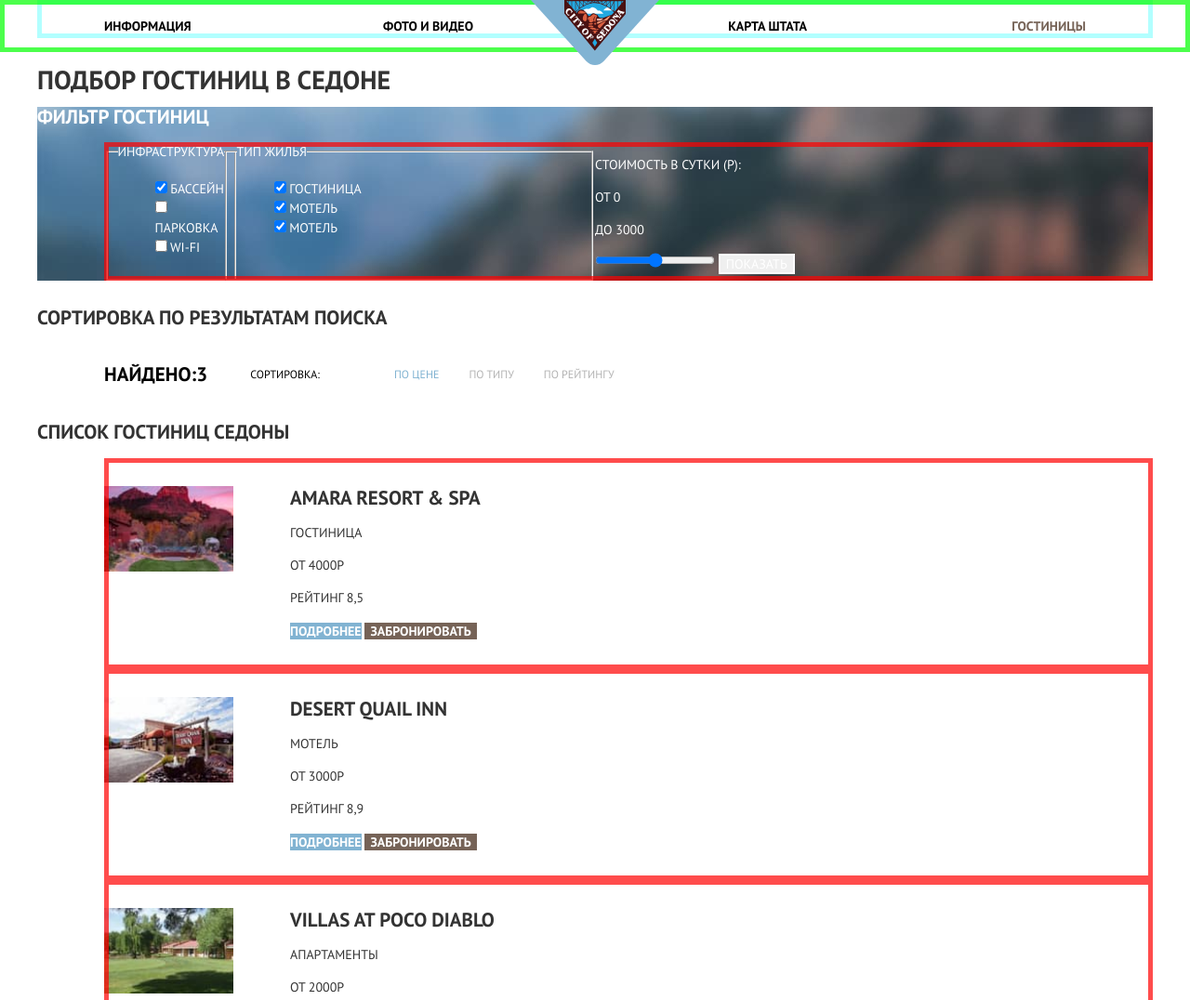
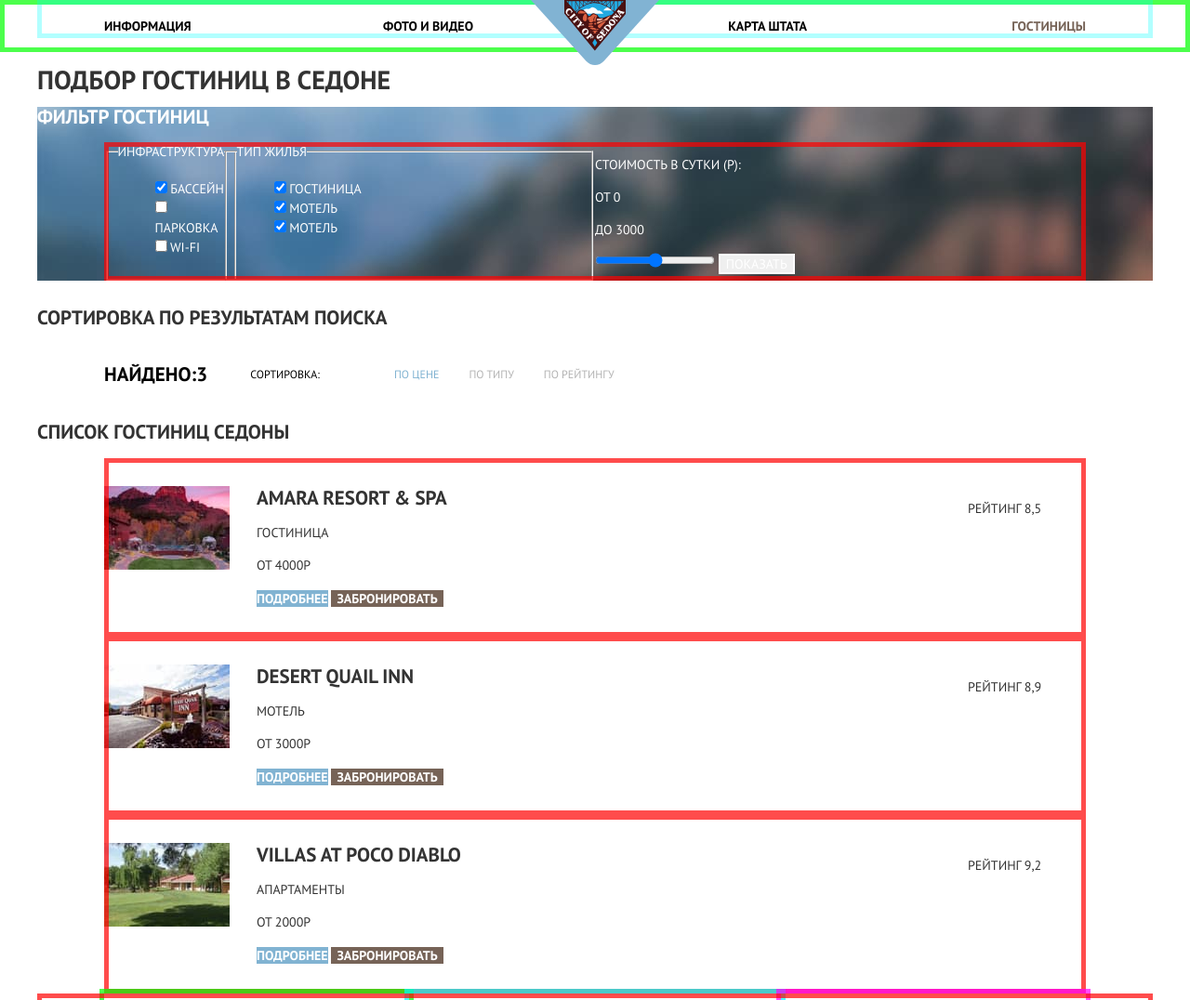
Before and after one commit to htmlacademy-htmlcss/1563691-sedona-30, a plain HTML site: page catalog.html in a window 1280 px wide. Shown: the top 1076 px of the page at 93% size. Drawn offline with Linux system fonts and the light colour scheme; files whose address does not match are found by name.

```diff
--- a/catalog.html
+++ b/catalog.html
@@ -105,9 +105,11 @@
                 <p class="hotel-caption">Amara Resort &#38; Spa</p>
                 <p>Гостиница</p>
                 <p>от 4000р</p>
-                <p>Рейтинг 8,5</p>
                 <a class="button-detail" href="#">Подробнее</a>
                 <button class="button-booking" type="submit">Забронировать</button>
+              </div>
+              <div>
+                <p>Рейтинг 8,5</p>
               </div>
             </article>
           </li>
@@ -118,9 +120,11 @@
                 <p class="hotel-caption">Desert Quail Inn</p>
                 <p>Мотель</p>
                 <p>от 3000р</p>
-                <p>Рейтинг 8,9</p>
                 <a class="button-detail" href="#">Подробнее</a>
               <button class="button-booking" type="submit">Забронировать</button>
+              </div>
+              <div>
+                <p>Рейтинг 8,9</p>
               </div>
             </article>
           </li>
@@ -131,9 +135,11 @@
                 <p class="hotel-caption">Villas at Poco Diablo</p>
                 <p>Апартаменты</p>
                 <p>от 2000р</p>
-                <p>Рейтинг 9,2</p>
                 <a class="button-detail" href="#">Подробнее</a>
                 <button class="button-booking" type="submit">Забронировать</button>
+              </div>
+              <div>
+                <p>Рейтинг 9,2</p>
               </div>
             </article>
           </li>
--- a/css/style.css
+++ b/css/style.css
@@ -86,7 +86,7 @@ img {
     font-weight: 700;
     display: grid;
     margin: 0 auto;
-    padding: 0 10px;
+    position: relative;
 }
 
 .main-header {
@@ -107,7 +107,6 @@ img {
     width: 228px;
     margin-left: 72px;
     text-align: left;
-    z-index: 1;
     margin-top: 15px;
 }
 
@@ -129,10 +128,10 @@ img {
 
 .main-header-logo {
     position: absolute;
-    left: 0px;
-    right: 0px;
-    width: 100%;
-    text-align: center;
+    left: 50%;
+    width: 138px;
+    height: 70px;
+    margin-left: -69px;
 }
 
 
@@ -144,6 +143,7 @@ img {
     display: grid;
     grid-template-columns: 128px 400px 527px;
     margin-left: 72px;
+    margin-right: 72px;
 }
 
 .sorting-filters {
@@ -156,10 +156,11 @@ img {
     outline: 5px solid rgba(255, 0, 0, 0.7);
     outline-offset: -5px;
     display: grid;
-    grid-template-columns: 200px 1fr;
+    grid-template-columns: 135px 1fr 127px;
     padding-top: 30px;
     padding-bottom: 30px;
     margin-left: 72px;
+    margin-right: 72px;
 }
 
 /* Grid */
@@ -405,6 +406,10 @@ img {
     padding: 0;
 }
 
+.hotel-information {
+    margin-left: 29px;
+}
+
 .button-detail {
     color: var(--basic-white);
     background-color: var(--accent-light);
@@ -448,7 +453,6 @@ img {
     color: var(--basic-black);
     outline: 5px solid rgba(255, 0, 0, 0.7);
     outline-offset: -5px;
-    padding: 23px 0;
     display: grid;
     grid-template-columns: 1fr 1fr 1fr;
 }
```
Also changed, not shown: index.html (+9 -7 lines).
